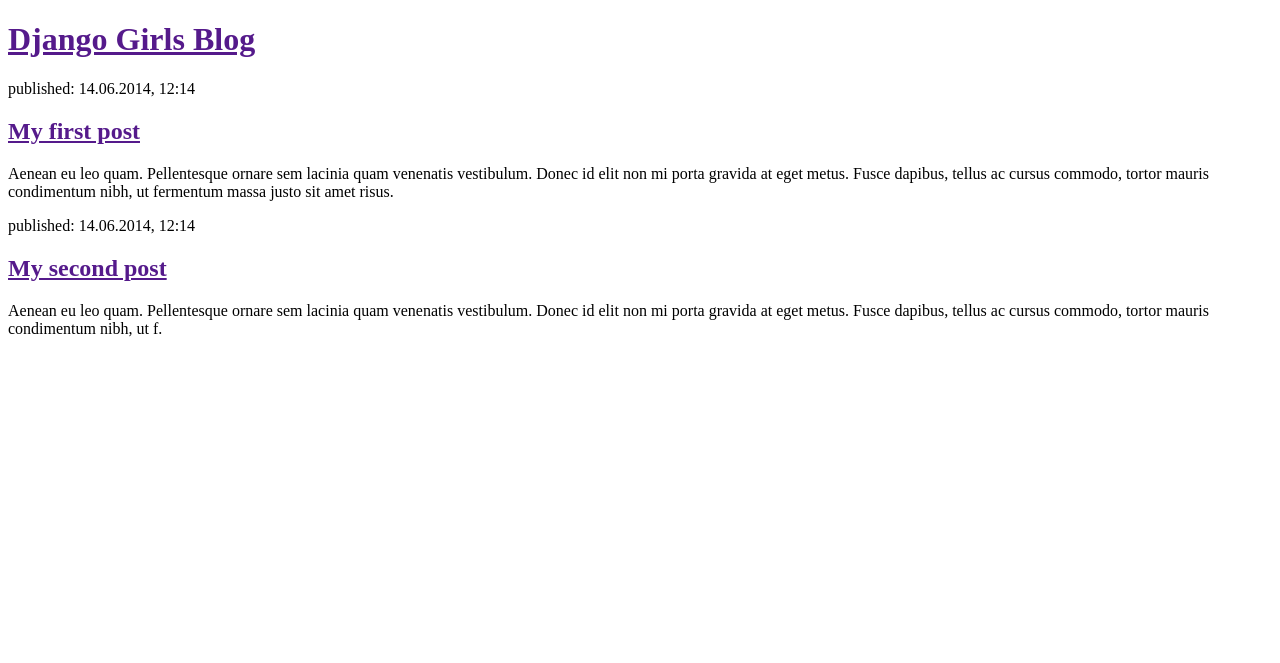
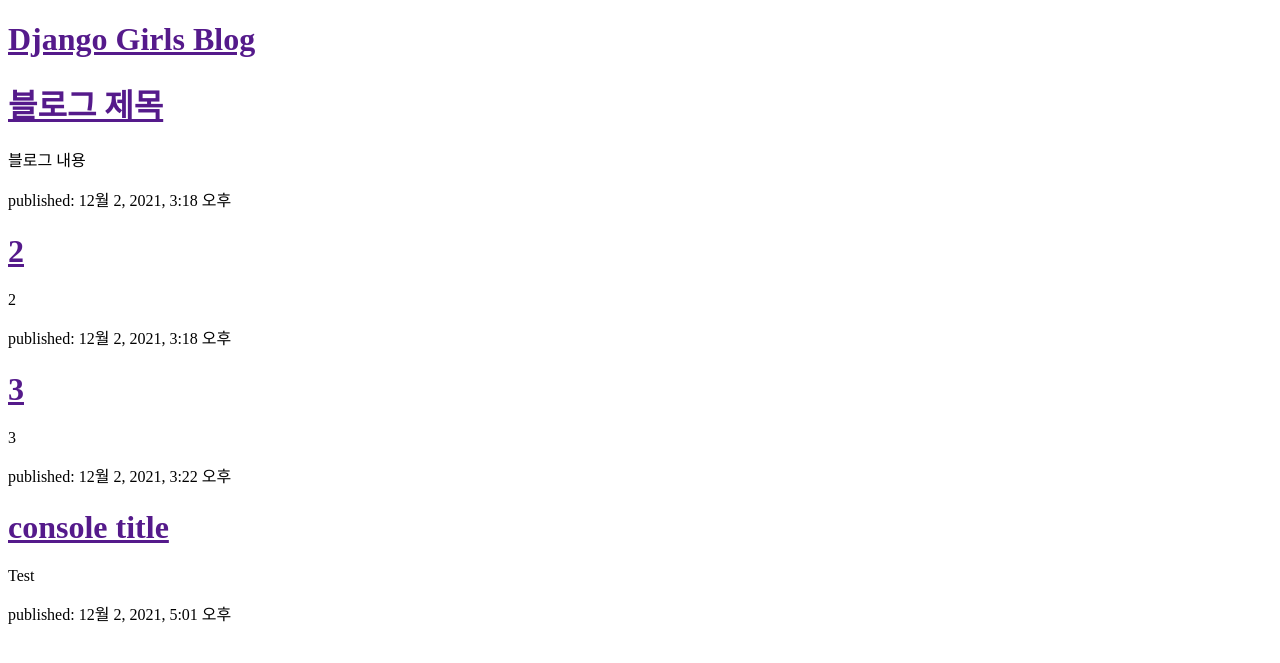
Before and after one commit to duddn91/djangoProject, a Django app: page / in a window 1280 px wide. Shown: the top 663 px of the page. Run offline with Django 3.2, Linux system fonts and the light colour scheme; data comes from the database, SQL or seed files in the repository; both versions use the stored data as it was after the commit.

Commit message:
blog view update

```diff
--- a/blog/views.py
+++ b/blog/views.py
@@ -1,4 +1,8 @@
 from django.shortcuts import render
+from django.utils import timezone
+from .models import Post
+
 
 def post_list(request):
-    return render(request, 'blog/post_list.html', {})
+    posts = Post.objects.filter(published_date__lte=timezone.now()).order_by('published_date')
+    return render(request, 'blog/post_list.html', {'posts': posts})
--- a/templates/blog/post_list.html
+++ b/templates/blog/post_list.html
@@ -8,16 +8,14 @@
     <div>
         <h1><a href="">Django Girls Blog</a></h1>
     </div>
-    <div>
-        <p>published: 14.06.2014, 12:14</p>
-        <h2><a href="">My first post</a></h2>
-        <p>Aenean eu leo quam. Pellentesque ornare sem lacinia quam venenatis vestibulum. Donec id elit non mi porta gravida at eget metus. Fusce dapibus, tellus ac cursus commodo, tortor mauris condimentum nibh, ut fermentum massa justo sit amet risus.</p>
-    </div>
 
-    <div>
-        <p>published: 14.06.2014, 12:14</p>
-        <h2><a href="">My second post</a></h2>
-        <p>Aenean eu leo quam. Pellentesque ornare sem lacinia quam venenatis vestibulum. Donec id elit non mi porta gravida at eget metus. Fusce dapibus, tellus ac cursus commodo, tortor mauris condimentum nibh, ut f.</p>
-    </div>
+    {% for post in posts %}
+        <div>
+            <h1><a href="">{{ post.title }}</a></h1>
+            <p>{{ post.text }}</p>
+            <p>published: {{ post.published_date }}</p>
+        </div>
+    {% endfor %}
+
 </body>
 </html>
```
Also changed, not shown: db.sqlite3.
